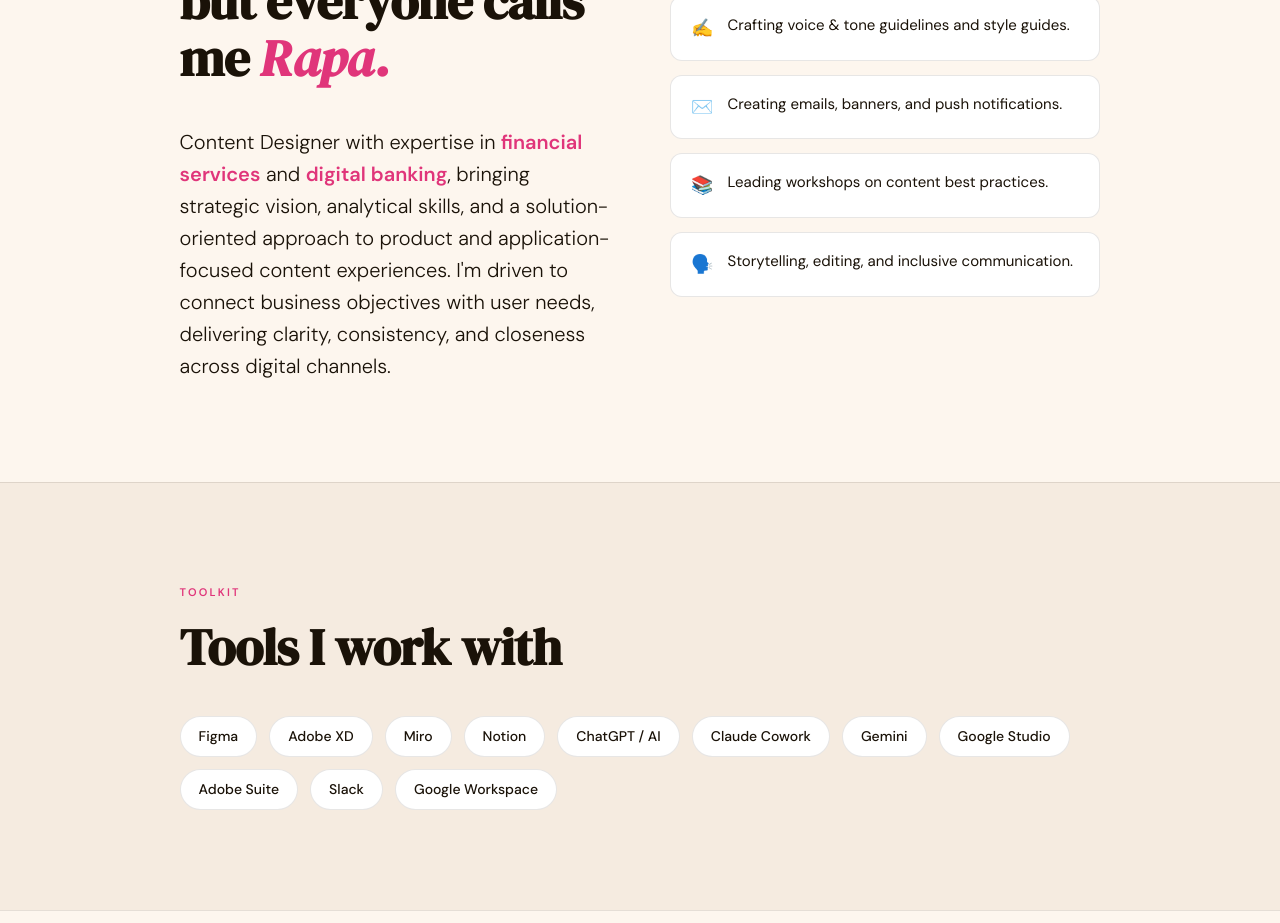
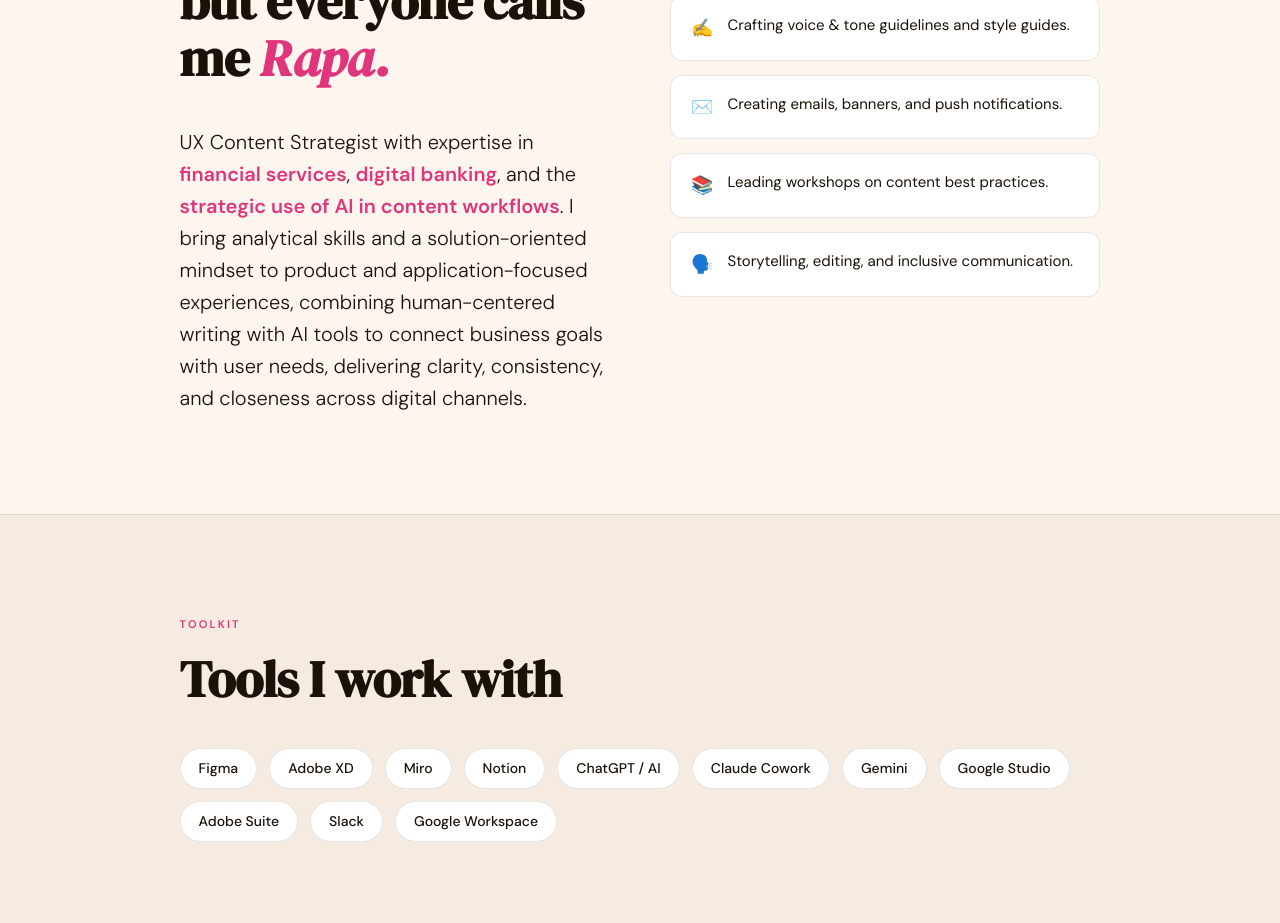
Before and after one commit to limoragni/rapa-site, a Next.js app: page / in a window 1280 px wide. Shown: the part 1020-1943 px from the top of the page. Built offline with nearby package versions, Linux system fonts and the light colour scheme.

Commit message:
about me changed

```diff
--- a/app/page.tsx
+++ b/app/page.tsx
@@ -78,12 +78,13 @@ export default function Home() {
                 me <em style={{ fontStyle: "italic", color: "var(--pink)" }}>Rapa.</em>
               </h2>
               <p className="about-intro reveal">
-                Content Designer with expertise in{" "}
-                <strong>financial services</strong> and{" "}
-                <strong>digital banking</strong>, bringing strategic vision,
-                analytical skills, and a solution-oriented approach to product
-                and application-focused content experiences. I&apos;m driven to
-                connect business objectives with user needs, delivering clarity,
+                UX Content Strategist with expertise in{" "}
+                <strong>financial services</strong>,{" "}
+                <strong>digital banking</strong>, and the{" "}
+                <strong>strategic use of AI in content workflows</strong>. I bring analytical skills and a
+                solution-oriented mindset to product and application-focused
+                experiences, combining human-centered writing with AI tools to
+                connect business goals with user needs, delivering clarity,
                 consistency, and closeness across digital channels.
               </p>
             </div>
```
